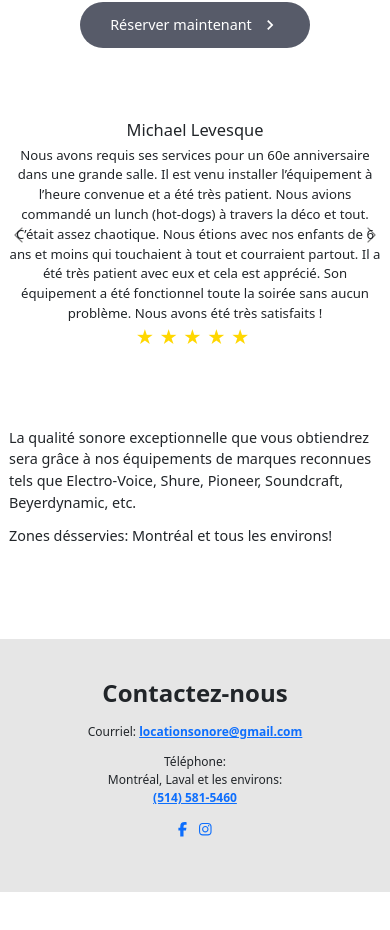
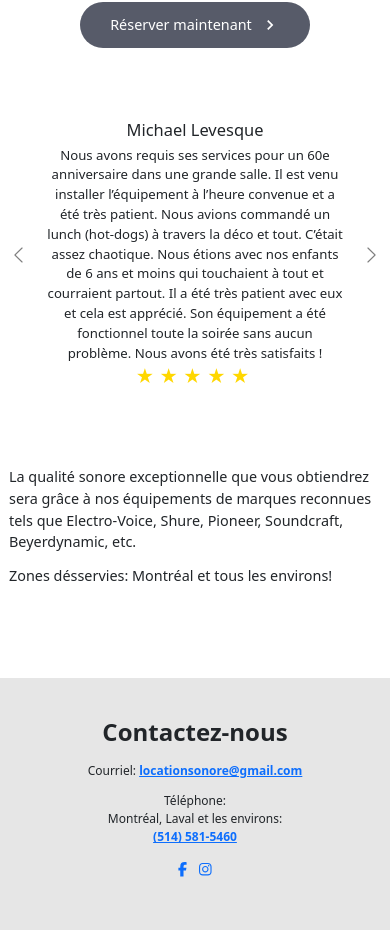
Before and after one commit to samitamerarar/sonor, a React (Create React App) app: page / in a window 390 px wide. Shown: the part 1808-2738 px from the top of the page. Before the commit the page ends 2700 px from the top, so only its background shows below. Built offline with nearby package versions, Linux system fonts and the light colour scheme.

Commit message:
Changed reviews max width for Phones

```diff
--- a/src/components/ReviewCarousel.css
+++ b/src/components/ReviewCarousel.css
@@ -23,8 +23,16 @@
 }
 
 .review-message {
-  max-width: 450px;
+  max-width: 500px;
   font-size: 1.1em;
   text-align: center;
   margin: 0 auto;
 }
+
+/* Mobile styles */
+@media (max-width: 767px) {
+  .review-message {
+    max-width: 300px;
+    margin: auto;
+  }
+}
```
Also changed, not shown: 1 other file (tests, documents, lock files or other folders).
